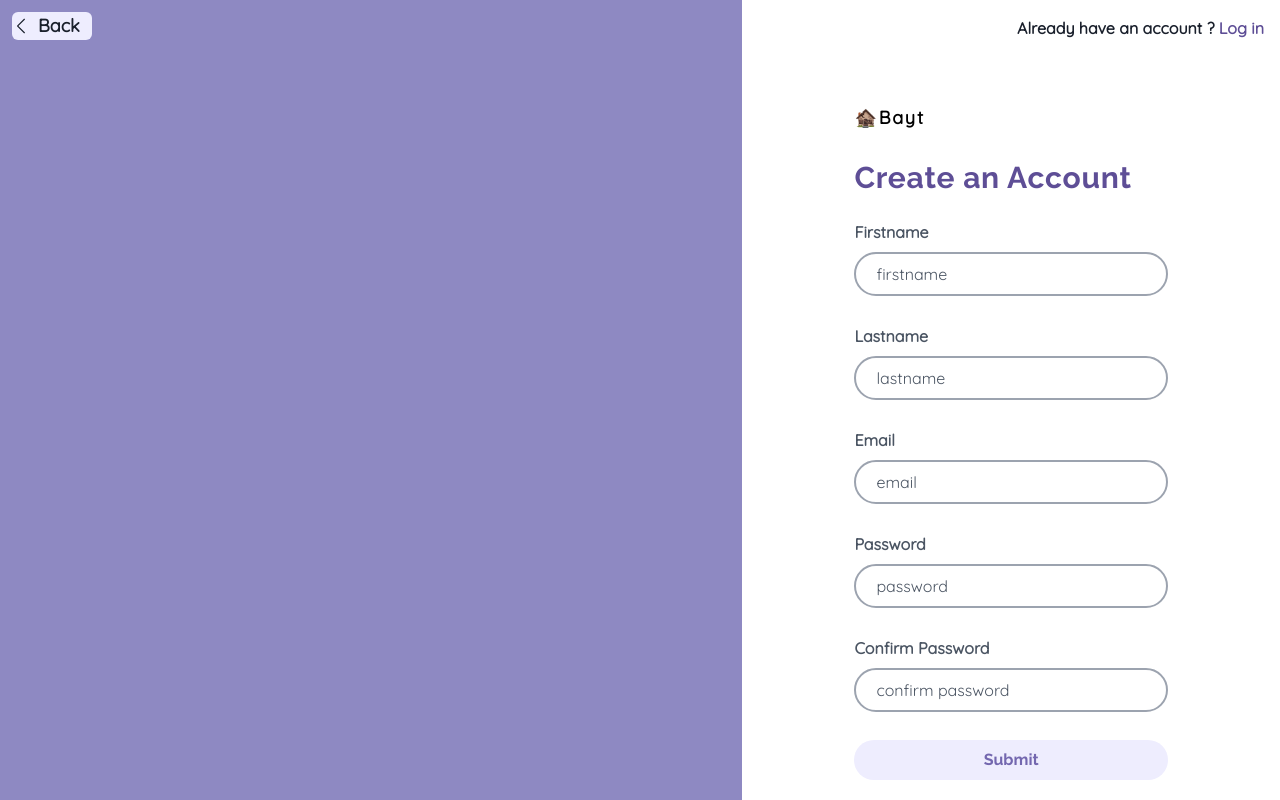
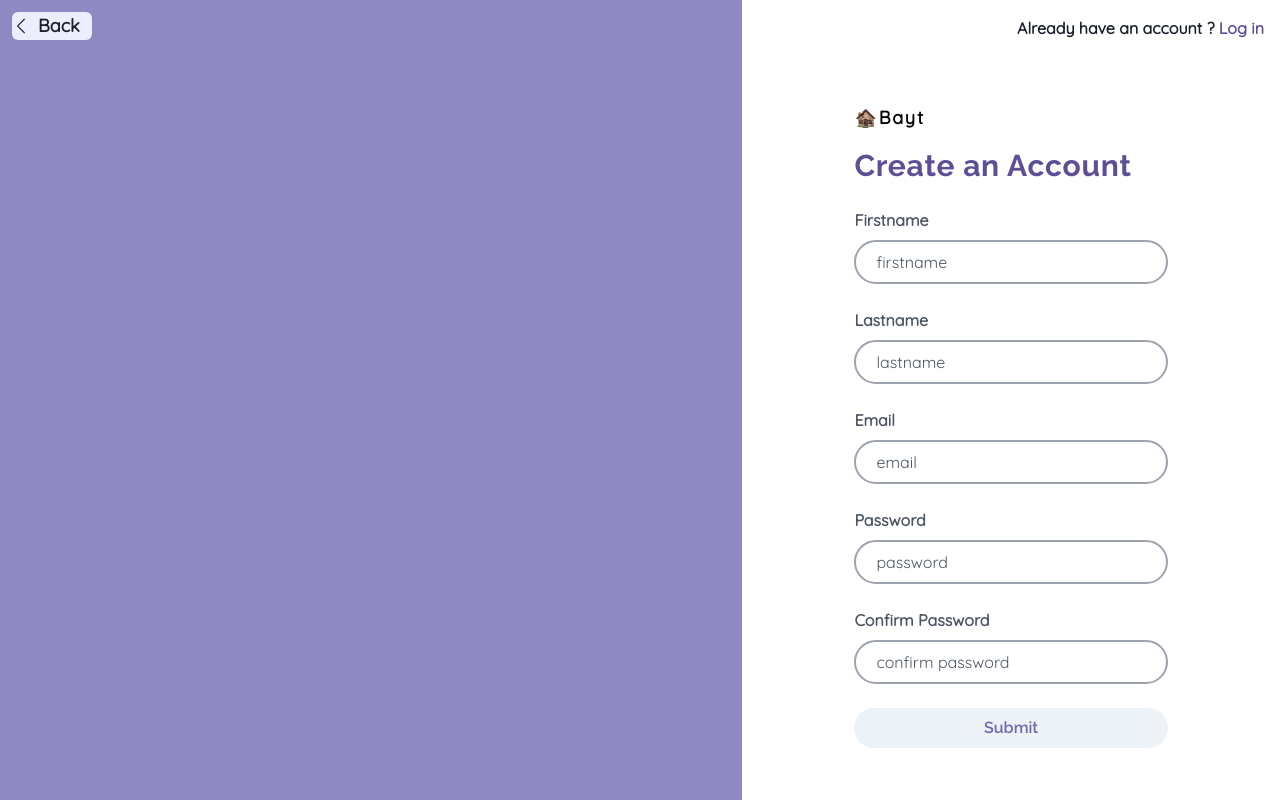
Before and after one commit to abumubaarak/Bayt, a React (Create React App) app in the folder client/: page /owner/signup in a window 1280 px wide. Built offline with nearby package versions, Linux system fonts and the light colour scheme.

Commit message:
Owner registration completed and working with backend :sparkles:

```diff
--- a/client/package.json
+++ b/client/package.json
@@ -14,9 +14,11 @@
     "@types/node": "^12.20.7",
     "@types/react": "^17.0.3",
     "@types/react-dom": "^17.0.3",
+    "axios": "^0.21.1",
     "framer-motion": "^4.1.2",
     "react": "^17.0.2",
     "react-dom": "^17.0.2",
+    "react-hook-form": "^7.0.5",
     "react-icons": "^4.2.0",
     "react-router-dom": "^5.2.0",
     "react-scripts": "4.0.3",
@@ -48,10 +50,10 @@
     ]
   },
   "devDependencies": {
-    "@tailwindcss/postcss7-compat": "^2.0.4",
+    "@tailwindcss/postcss7-compat": "^2.1.0",
     "@types/react-router-dom": "^5.1.7",
     "autoprefixer": "^9.8.6",
     "postcss": "^7.0.35",
-    "tailwindcss": "npm:@tailwindcss/postcss7-compat@^2.0.4"
+    "tailwindcss": "npm:@tailwindcss/postcss7-compat@^2.1.0"
   }
 }
--- a/client/src/App.tsx
+++ b/client/src/App.tsx
@@ -5,6 +5,7 @@ import Home from "./pages/Home.page";
 import LandintText from "./components/LandingText.component";
 import Signup from "./pages/Owner/Authentication/Signup.page";
 import Login from "./pages/Owner/Authentication/Login.page";
+import Dashboard from "./pages/Owner/Dashboard/Dashboard.page";
 
 function App() {
   return (
@@ -21,6 +22,9 @@ function App() {
       <Route path="/owner/login">
         <Login />
       </Route>
+      <Route path="/dashboard">
+        <Dashboard/>
+      </Route>
     </Switch>
   );
 }
--- a/client/src/components/AuthModal.component.tsx
+++ b/client/src/components/AuthModal.component.tsx
@@ -39,7 +39,7 @@ export default function AuthModel(props: Props) {
         <ModalHeader className="text-center font-railway font-black text-base">
           {props.typeAuth ? "Register" : "Login"}
         </ModalHeader>
-        <p className="text-center font-semibold font-sand">
+        <p className="  text-center font-semibold font-sand">
           {props.typeAuth ? (
             <>
               Already have an account ?{" "}
--- a/client/src/components/Button.component.tsx
+++ b/client/src/components/Button.component.tsx
@@ -1,18 +1,24 @@
+import { Button } from "@chakra-ui/button";
 import React, { FC, ReactNode } from "react";
 
 interface Props {
   children: ReactNode;
   handleModal?: any;
+  loading?:boolean
 }
-const Button: FC<Props> = ({ children, handleModal }) => {
+const CircularButton: FC<Props> = ({ children, handleModal,loading }) => {
   return (
-    <button
+    <Button
+     as="button"
+      size="md"
+      borderRadius="25"
+      isLoading={loading}
       onClick={handleModal}
-      className="bg-50  px-7 py-2 text-base font-bold text-400 font-railway rounded-3xl"
+      className="bg-50  px-7 py-3 text-base font-bold text-400 font-railway rounded-3xl"
     >
       {children}
-    </button>
+    </Button>
   );
 };
 
-export default Button;
+export default CircularButton;
--- a/client/src/components/Form.component.tsx
+++ b/client/src/components/Form.component.tsx
@@ -1,14 +1,16 @@
-import React, { ReactNode,FC } from 'react'
+import React, { ReactNode, FC } from "react";
+import { UseFormRegisterReturn } from "react-hook-form";
 
-interface Props{
-    children:ReactNode,
-    title:string,
-    name?:string,
-    type:string
+interface Props {
+  children: ReactNode;
+  title: string;
+  name?: string;
+  type: string;
+  register? : UseFormRegisterReturn|undefined
 }
-const Form:FC<Props>=({children,title,type,name})=> {
+const Form: FC<Props> = ({ children, title, type, name,register }) => {
   return (
-        <div className="flex flex-col mb-7">
+    <div className="flex flex-col mb-6">
       <label
         htmlFor={title}
         className="font-semibold text-gray-600 pb-2 subpixel-antialiased"
@@ -17,13 +19,16 @@ const Form:FC<Props>=({children,title,type,name})=> {
       </label>{" "}
       <input
         type={type}
-          name={name ? name:title}
+
+        name={name ? name : title}
+
         placeholder={title}
-          className="focus: border-2 border-gray-400 py-2  px-5 font-sand focus:outline-none focus:ring-2 focus:ring-purple-600 focus:border-transparent  placeholder-gray-600 focus:placeholder-gray-400 rounded-3xl"
+        {...register}
+
+        className=" border-2 border-gray-400 py-2  px-5 font-sand focus:outline-none focus:ring-4 focus:ring-opacity-50 focus:ring-purple-600 focus:border-transparent  placeholder-gray-600 focus:placeholder-gray-400 rounded-3xl"
       />
     </div>
-    )
+  );
+};
 
-}
-
-export default Form
+export default Form;
--- /dev/null
+++ b/client/src/hooks/usePost.ts
@@ -0,0 +1,77 @@
+import axios from "axios";
+import { useState } from "react";
+
+interface User {
+  firstname: string;
+  lastname: string;
+  email: string;
+  role: string;
+  password: string;
+}
+interface Default {
+  httpStatus?: number;
+}
+interface Data extends Default {
+  status: string;
+  message?:string
+  token: string;
+}
+interface Error extends Default {
+  status?: string;
+  message: string;
+}
+const usePost = () => {
+  const [loading, setLoading] = useState<boolean>();
+  const [error, setError] = useState<Error>();
+  const [response, setData] = useState<Data>();
+
+  const registerUser = async (user: User) => {
+    try {
+      setLoading(true);
+      setError(undefined);
+
+      const response = await axios.post(
+        "http://localhost:7000/api/v1/auth/register",
+        {
+          ...user,
+        }
+      );
+      const statusCode: number = response.status;
+
+      const responseData: any = response.data;
+
+      const data: any = {
+        ...responseData,
+        statusCode,
+      };
+
+      setData(data);
+      setLoading(false);
+      setError(undefined);
+    } catch (err) {
+      setLoading(false);
+
+      // The request was made and the server responded with a status code
+      // that falls out of the range of 2xx
+      if (err.response) {
+        const { data, status } = err.response;
+
+        setError({
+          ...data,
+          status,
+        });
+      } else if (err.request) {
+        // The request was made but no response was received
+
+        setError({ message: "Unable to connect to server"});
+      } else {
+        // Something happened in setting up the request that triggered an Error
+        setError({ message: err.message });
+      }
+    }
+  };
+
+  return { registerUser, loading, error, response };
+};
+
+export default usePost;
--- /dev/null
+++ b/client/src/hooks/useToastMessage.ts
@@ -0,0 +1,26 @@
+import { useToast } from "@chakra-ui/toast";
+
+interface Toast {
+  position?:
+    | "bottom-left"
+    | "bottom-right"
+    | "bottom"
+    | "top-left"
+    | "top-right"
+    | "top"
+    | undefined;
+  title?: string;
+  description?: string;
+  duration?:number|3000,
+  status: "info" | "warning" | "success" | "error" | undefined;
+}
+const useToastMessage = () => {
+  const toast = useToast();
+
+  const message = (params: Toast) => {
+    toast({ ...params, isClosable: true });
+  };
+  return message;
+};
+
+export default useToastMessage;
--- a/client/src/pages/Owner/Authentication/Signup.page.tsx
+++ b/client/src/pages/Owner/Authentication/Signup.page.tsx
@@ -1,12 +1,131 @@
-import { Link } from "react-router-dom";
+import { Link, useHistory } from "react-router-dom";
 import Back from "../../../components/Back.component";
 import Button from "../../../components/Button.component";
 import Form from "../../../components/Form.component";
+import { useForm } from "react-hook-form";
+import { useEffect } from "react";
+import useToastMessage from "../../../hooks/useToastMessage";
+import usePost from "../../../hooks/usePost";
+
+type Inputs = {
+  firstname: string;
+  lastname: string;
+  email: string;
+  password: string;
+  con_password: string;
+};
 
 export default function Signup() {
+  const { register, handleSubmit, watch, formState } = useForm<Inputs>();
+  const message = useToastMessage();
+  const history= useHistory()
+  const { registerUser, loading, response, error } = usePost();
+
+  const onSubmit = (data: Inputs) => {
+    if (data.password !== data.con_password) {
+      message({
+        position: "top-right",
+        title: "Error",
+        description: "Password does not match",
+        status: "error",
+      });
+    } else {
+      const value = JSON.stringify(data);
+      const { firstname, lastname, email, password }: Inputs = data;
+
+      let role: string = "owner";
+      registerUser({ firstname, lastname, email, role, password });
+    }
+  };
+
+  useEffect(() => {
+    if (error) {
+      message({
+        position: "top",
+        title: "Error",
+        description: error?.message,
+        status: "error",
+      });
+    }
+  }, [error]);
+
+  useEffect(() => {
+    if (response) {
+
+      message({
+        position: "top",
+        title: "Done",
+        duration:5000,
+        description: response?.message,
+        status: "success",
+      });
+
+      setTimeout(() => {
+        history.push("/dashboard")
+      }, 5000);
+    }
+  }, [response]);
+  useEffect(() => {
+    const { errors } = formState;
+
+    setTimeout(() => {
+      if (errors.firstname) {
+        message({
+          position: "top-right",
+          title: "Error",
+          description: "Firstname is require",
+          status: "error",
+        });
+        return;
+      }
+
+      if (errors.lastname) {
+        message({
+          position: "top-right",
+          title: "Error",
+          description: "Lastname is require",
+          status: "error",
+        });
+        return;
+      }
+
+      if (errors.email) {
+        message({
+          position: "top-right",
+          title: "Error",
+          description: "Email is require",
+          status: "error",
+        });
+        return;
+      }
+
+      if (errors.password) {
+        message({
+          position: "top-right",
+          title: "Error",
+          description: "Password is require",
+          status: "error",
+        });
+        return;
+      }
+
+      if (!errors.password && errors.con_password) {
+        message({
+          position: "top-right",
+          title: "Error",
+          description: "Confirm Password is require",
+          status: "error",
+        });
+        return;
+      }
+    }, 1000);
+  }, [formState]);
+
+  // console.log(watch("firstname")); // watch input value by passing the name of it
+
   return (
     <div className="flex h-screen">
-      <div className="flex-2 bg-300 ">
+      <div className="flex-2 h-screen bg-300 ">
         <Back />
       </div>
       <div className="  flex flex-col flex-3">
@@ -17,31 +136,56 @@ export default function Signup() {
           </span>
         </p>
         <div className="px-28  pt-12">
-          <h1 className="text-lg pb-7 font-extrabold text-black font-sand tracking-widest ">
+          <h1 className="text-lg pb-4 font-extrabold text-black font-sand tracking-widest ">
             🏚️Bayt
           </h1>
 
           <h1 className="   text-3xl mb-5 font-bold text-500 subpixel-antialiased font-railway tracking-wide">
             Create an Account
           </h1>
-          <form className=" mt-6 flex flex-col font-sand ">
-            <Form title="firstname" type="text">
+          <form
+            className=" mt-6 flex flex-col font-sand "
+            onSubmit={handleSubmit(onSubmit)}
+          >
+            <Form
+              title="firstname"
+              type="text"
+              register={register("firstname", { required: true })}
+            >
               Firstname
             </Form>
-            <Form title="lastname" type="text">
+
+            <Form
+              title="lastname"
+              type="text"
+              register={register("lastname", { required: true })}
+            >
               Lastname
             </Form>
-            <Form title="email" type="email">
+            <Form
+              title="email"
+              type="email"
+              register={register("email", { required: true })}
+            >
               Email
             </Form>
-            <Form title="password" type="password">
+            <Form
+              title="password"
+              type="password"
+              register={register("password", { required: true })}
+            >
               Password
             </Form>
-            <Form title="confirm password" name="con_password" type="password">
+            <Form
+              title="confirm password"
+              name="con_password"
+              type="password"
+              register={register("con_password", { required: true })}
+            >
               Confirm Password
             </Form>
 
-            <Button>Submit</Button>
+            <Button loading={loading}>Submit</Button>
           </form>
         </div>
       </div>
--- a/client/tailwind.config.js
+++ b/client/tailwind.config.js
@@ -25,8 +25,8 @@ module.exports = {
       },
 
       fontFamily: {
-        'sand': ["Quicksand"],
-        'railway':['Raleway']
+        'sand': ['Quicksand','ui-sans-serif', 'system-ui', '-apple-system'],
+        'railway':['Raleway','ui-sans-serif', 'system-ui', '-apple-system']
       },
       width:{
         '50':'50rem'
```
Also changed, not shown: client/src/pages/Owner/Dashboard/Dashboard.page.tsx (added, +9 -0 lines), 1 other file (tests, documents, lock files or other folders). Lines whose indentation alone changed are shown as unchanged.
